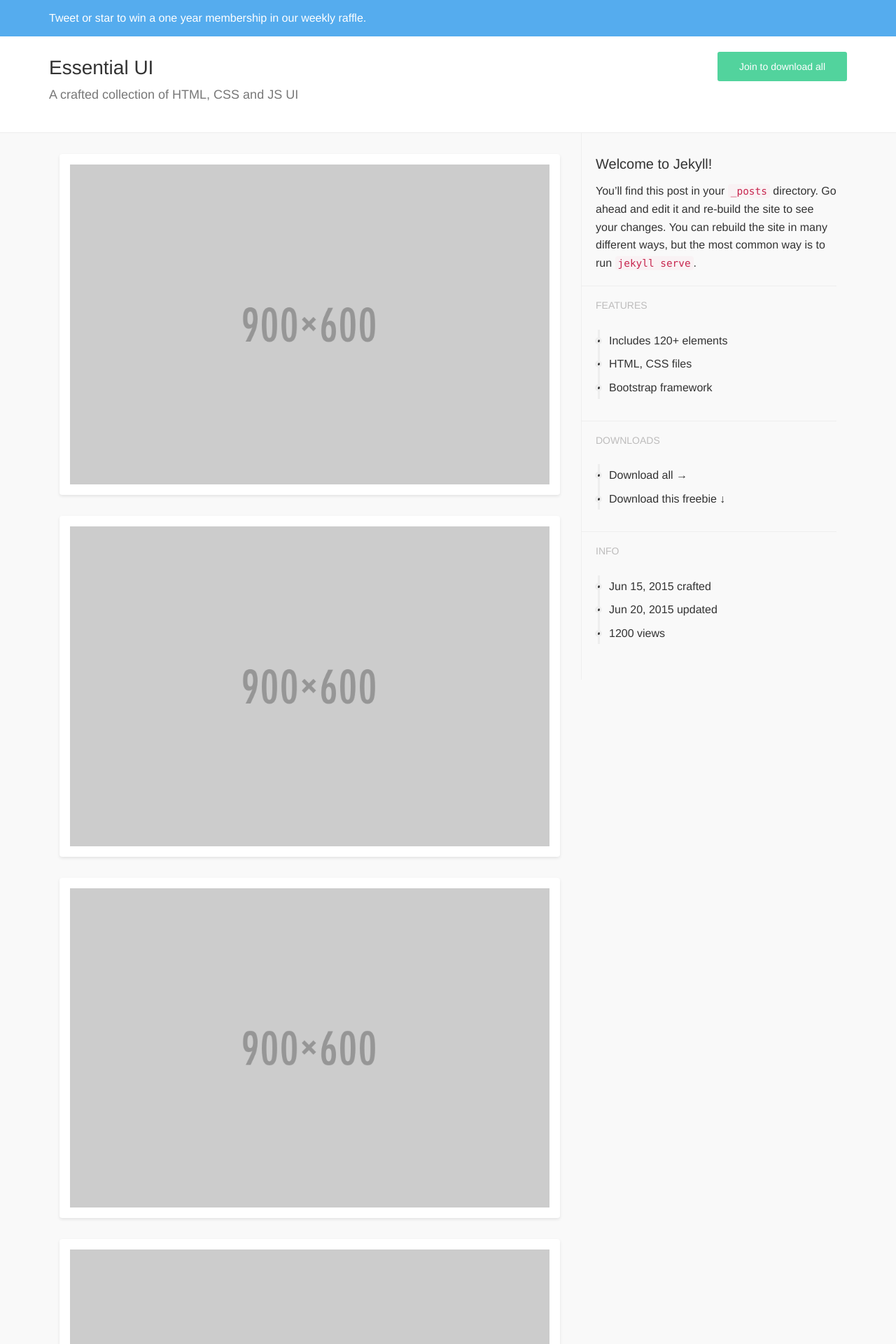
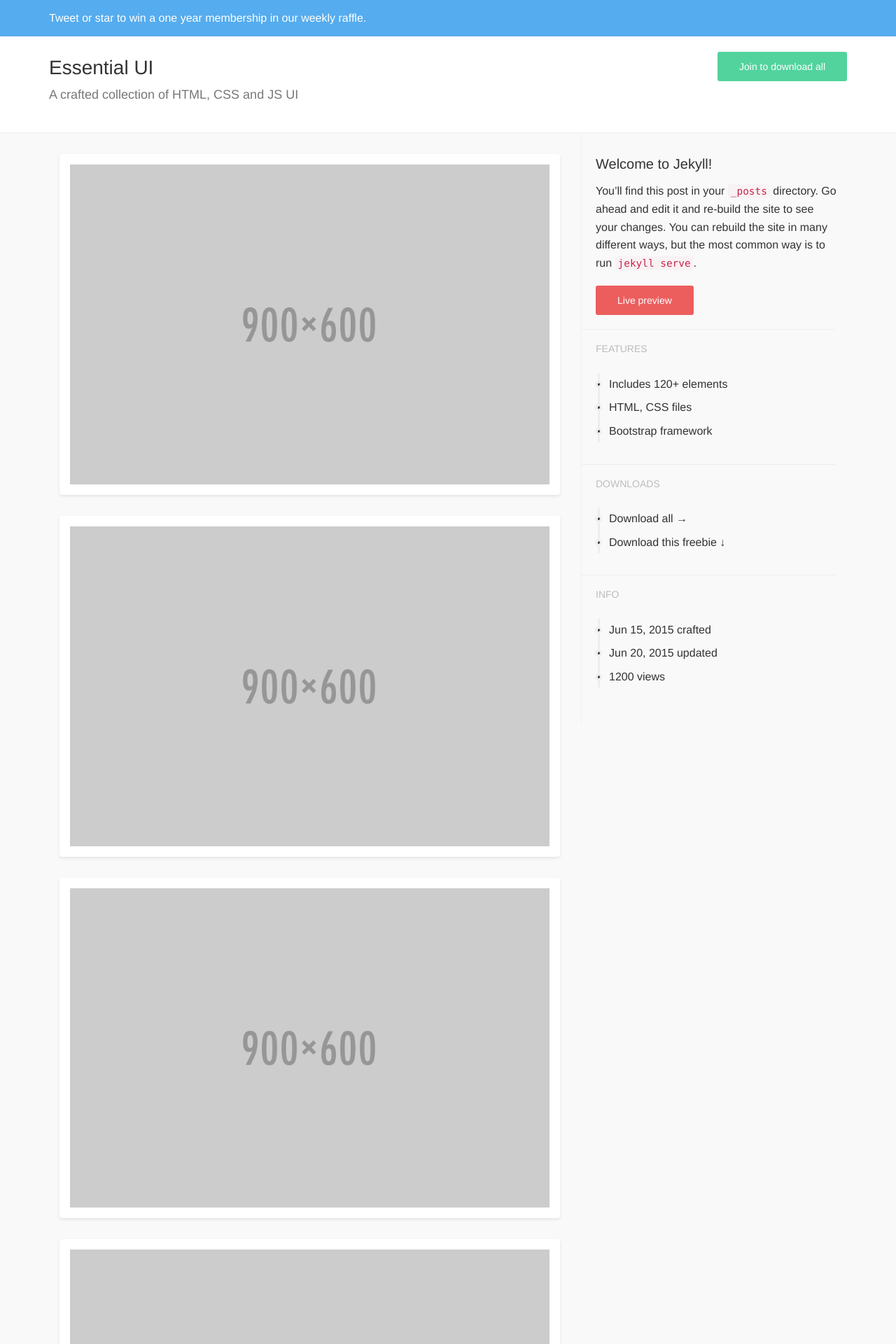
Before and after one commit to reardestani/essentialui, a Jekyll site: the page built from _posts/2015-06-13-welcome-to-jekyll.markdown, in a window 1280 px wide. Shown: the top 1920 px of the page at 70% size. Built offline with Jekyll 4.4.1, drawn with Linux system fonts in a browser that asks for light colours.

Commit message:
keyboard meta and live preview button added

```diff
--- a/_includes/head.html
+++ b/_includes/head.html
@@ -4,6 +4,7 @@
   <meta name="viewport" content="width=device-width, initial-scale=1">
 
   <title>{% if page.title %}{{ page.title }} &middot; {{ site.title }} {% else %}{{ site.title }} &middot; {{ site.description }}{% endif %}</title>
+  <meta name="keywords" content="html, html5, css, css5, jquery, javascript, js, free, premium, membership, web, elements, componenets, bootstrap">
   <meta name="description" content="{% if page.excerpt %}{{ page.excerpt | strip_html | strip_newlines | truncate: 160 }}{% else %}{{ site.description }}{% endif %}">
 
   <link rel="stylesheet" href="{{ "/css/main.css" | prepend: site.baseurl }}">
--- a/_posts/2015-06-13-welcome-to-jekyll.markdown
+++ b/_posts/2015-06-13-welcome-to-jekyll.markdown
@@ -10,6 +10,8 @@ tags: html, css, flat, minimal, bootstrap, less, modern
 ---
 You’ll find this post in your `_posts` directory. Go ahead and edit it and re-build the site to see your changes. You can rebuild the site in many different ways, but the most common way is to run `jekyll serve`.
 
+<a class="btn btn-preview" href="{{ site.url }}/preview/{{ page.slug }}">Live preview</a>
+
 ## Features
 
 + Includes 120+ elements
--- a/_sass/bootstrap/_theme.scss
+++ b/_sass/bootstrap/_theme.scss
@@ -207,6 +207,23 @@
         color: #BDBCBC;
       }
 
+      .btn-preview {
+        background-color: $eui-red;
+        color: #FFF;
+        padding: 10px 30px;
+        font-weight: 500;
+        border-radius: 3px;
+        margin-top: 10px;
+
+        &:focus,
+        &:hover,
+        &:active,
+        &:focus:active {
+          outline: 0;
+          color: #FFF;
+        }
+      }
+
       ul {
         position: relative;
         padding-left: 19px;
```
